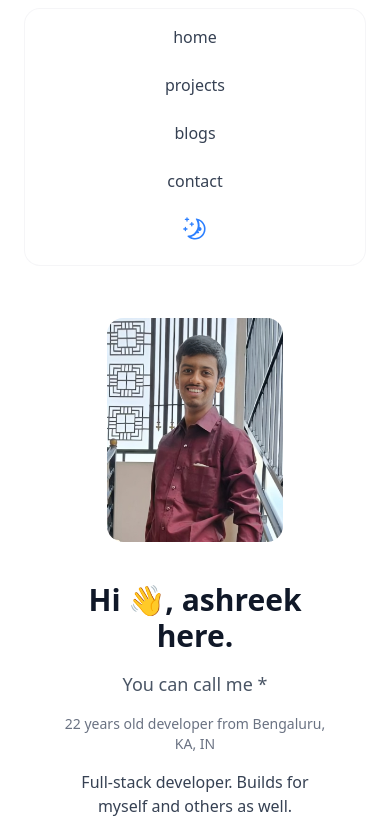
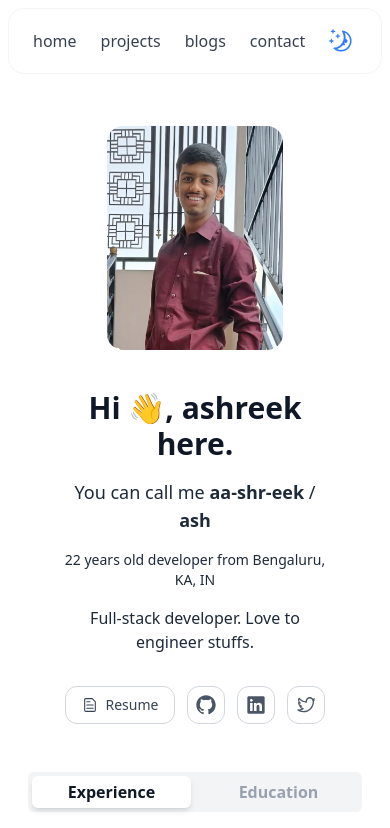
Before and after one commit to ashreekar/ashreek-portfolio-v1, a React (Vite) app: page / in a window 390 px wide. Shown: the top 828 px of the page. Built offline with nearby package versions, Linux system fonts and the light colour scheme.

Commit message:
fix:image issue fix: header issue

```diff
--- a/index.html
+++ b/index.html
@@ -4,7 +4,7 @@
     <meta charset="UTF-8" />
     <link rel="icon" type="image/svg+xml" href="/toplogogen.png" />
     <meta name="viewport" content="width=device-width, initial-scale=1.0" />
-    <title>ash archive</title>
+    <title>Ashreek A R</title>
   </head>
   <body>
     <div id="root" class="p-0 m-0 box-border"></div>
--- a/src/components/Avatar.jsx
+++ b/src/components/Avatar.jsx
@@ -4,7 +4,7 @@ function Avatar({ image, name }) {
       <img
         src={image}
         alt={name}
-        className="h-full w-full object-contain"
+        className="h-9/10 w-9/10 object-contain"
       />
     );
   }
--- a/src/components/Header.jsx
+++ b/src/components/Header.jsx
@@ -23,12 +23,12 @@ function Header() {
 
     return (
         <header className="sticky top-0 z-50 mt-2">
-            <div className="mx-auto w-full lg:w-1/2 px-6">
+            <div className="mx-auto w-full lg:w-11/20 px-2 sm:px-6">
                 <nav
-                    className="flex flex-col sm:flex-row items-center justify-between gap-4 sm:gap-8 rounded-2xl px-6 py-4 backdrop-blur-md bg-white/60 dark:bg-white/10 border border-gray-200/40 dark:border-white/10"
+                    className="flex flex-row items-center justify-between gap-4 sm:gap-8 rounded-2xl px-6 py-4 backdrop-blur-md bg-white/60 dark:bg-white/10 border border-gray-200/40 dark:border-white/10"
                 >
                     {/* Nav links */}
-                    <ul className="flex flex-col sm:flex-row items-center gap-6 text-gray-700 dark:text-gray-300">
+                    <ul className="flex flex-row items-center gap-6 text-gray-700 dark:text-gray-300">
                         {
                             lidata.map(item => (<Link to={item.to} className="cursor-pointer hover:text-gray-900 dark:hover:text-white transition">
                                 {item.name}
--- a/src/components/Home.jsx
+++ b/src/components/Home.jsx
@@ -8,7 +8,7 @@ function Home() {
     <div className='dark:bg-black p-1'>
       <IntroCard />
       <MainInfo />
-      <div className="mx-auto mt-4 w-full lg:w-1/2 px-6">
+      <div className="mx-auto mt-4 w-full lg:w-11/20 px-6">
         <FeaturedProject />
       </div>
     </div>
--- a/src/components/IntroCard.jsx
+++ b/src/components/IntroCard.jsx
@@ -8,24 +8,24 @@ import { Link } from "react-router-dom";
 
 function IntroCard() {
     return (
-        <section className="mx-auto mt-4 w-full lg:w-1/2 px-6">
+        <section className="mx-auto mt-4 w-full lg:w-11/20 px-6">
             <div className="flex flex-col-reverse md:flex-row items-center justify-between gap-10 rounded-3xl p-8 backdrop-blur-md bg-white/60 dark:bg-white/10">
                 {/* Text */}
                 <div className="space-y-4 text-center md:text-left">
-                    <h1 className="text-3xl sm:text-4xl font-semibold text-gray-900 dark:text-gray-100">
+                    <h1 className="text-3xl sm:text-4xl font-semibold text-gray-900 dark:text-white">
                         Hi <span>👋</span>, ashreek here.
                     </h1>
 
-                    <h2 className="text-lg text-gray-600 dark:text-gray-400">
-                        You can call me *
+                    <h2 className="text-lg text-gray-800 dark:text-white">
+                        You can call me <span className="font-semibold hover:text-gray-700 dark:hover:text-gray-200 hover:underline">aa-shr-eek</span> / <span className="font-semibold hover:text-gray-700 dark:hover:text-gray-200 hover:underline">ash</span>
                     </h2>
 
-                    <p className="text-sm text-gray-500 dark:text-gray-400">
+                    <p className="text-sm text-gray-800 dark:text-white">
                         22 years old developer from Bengaluru, KA, IN
                     </p>
 
-                    <p className="text-gray-700 dark:text-gray-300 max-w-md">
-                        Full-stack developer. Builds for myself and others as well.
+                    <p className="text-gray-800 dark:text-white max-w-md">
+                        Full-stack developer. Love to engineer stuffs.
                     </p>
 
                     {/* Actions */}
@@ -41,7 +41,6 @@ function IntroCard() {
     dark:bg-gray-900
     dark:text-gray-300 dark:border-gray-600
     hover:bg-gray-100 dark:hover:bg-gray-800
-    transition
   "
                         >
                             <FileTextIcon className="h-4 w-4" />
@@ -66,7 +65,7 @@ function IntroCard() {
                                 to={to}
                                 target="_blank"
                                 aria-label={label}
-                                className="rounded-xl p-2 border border-gray-300 dark:border-gray-700 text-gray-600 dark:text-gray-400 hover:text-gray-900 dark:hover:text-white hover:bg-black/5 dark:hover:bg-white/10 transition"
+                                className="rounded-xl p-2 border border-gray-300 dark:border-gray-700 text-gray-600 dark:text-gray-400 hover:text-gray-900 dark:hover:text-white hover:bg-black/5 dark:hover:bg-white/10"
                             >
                                 {icon}
                             </Link>
--- a/src/components/MainInfo.jsx
+++ b/src/components/MainInfo.jsx
@@ -6,7 +6,7 @@ function MainInfo() {
     const [option,setOption]=useState("projects");
 
   return (
-    <div className="mx-auto mt-4 w-full lg:w-1/2 px-6">
+    <div className="mx-auto mt-4 w-full lg:w-11/20 px-6">
         <InfoOptions option={option} setOption={setOption} />
         <InfoSection option={option} setOption={setOption} />
     </div>
--- a/src/components/ThemeToggle.jsx
+++ b/src/components/ThemeToggle.jsx
@@ -12,7 +12,7 @@ function ThemeToggle() {
         <button
             onClick={handleToggleTheme}
             aria-label="Toggle theme"
-            className="p-2 rounded-full hover:bg-gray-200 dark:hover:bg-gray-700 transition"
+            className="p-1 sm:p-2 rounded-full hover:bg-gray-200 dark:hover:bg-gray-700 transition"
         >
             {dark ? (
                 <SunIcon className="h-6 w-6 text-yellow-400" />
```
